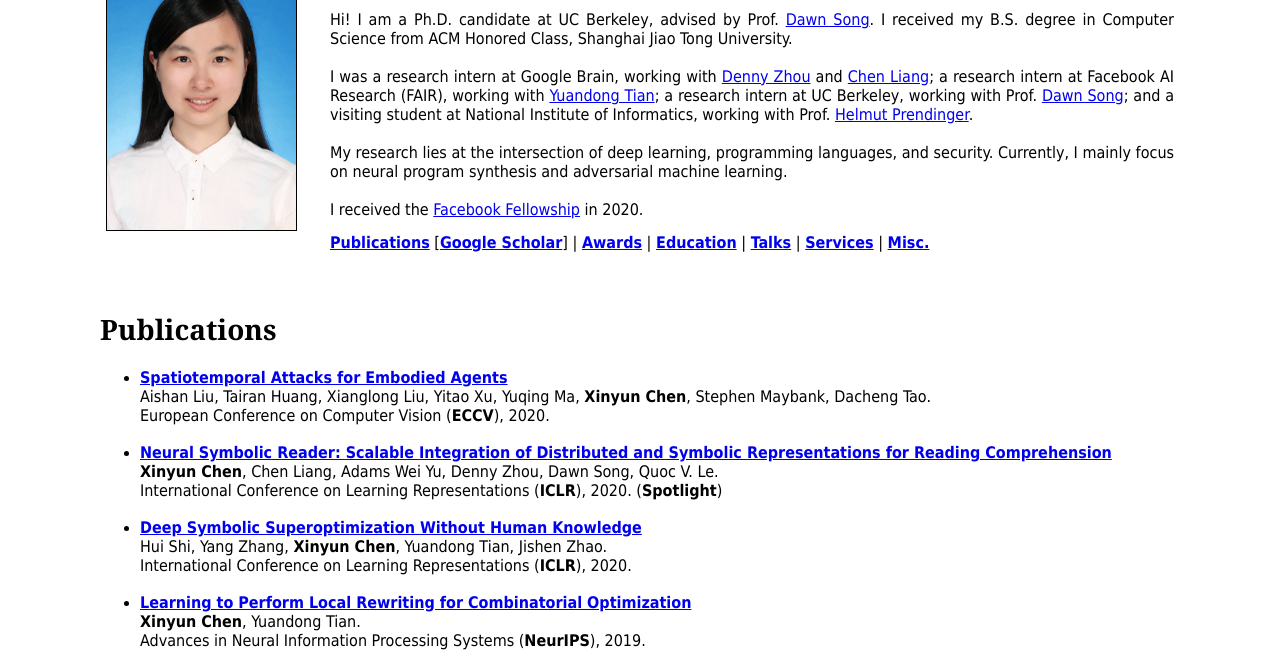
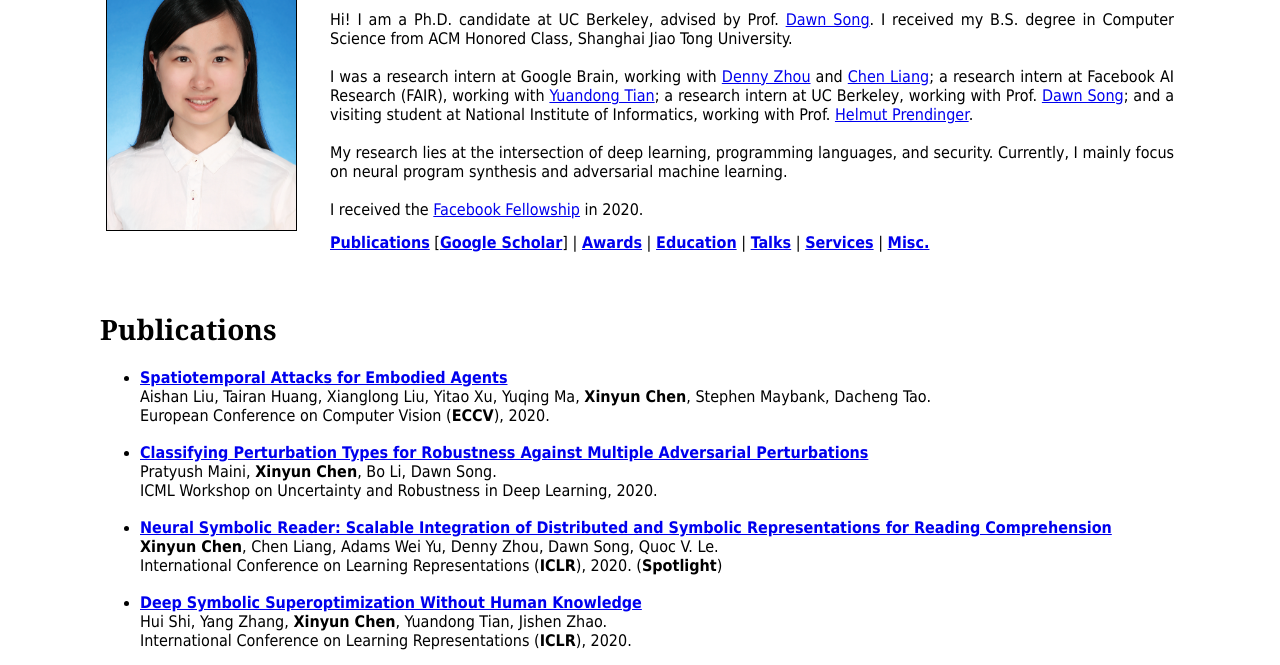
Before and after one commit to Jungyhuk/jungyhuk.github.io, a plain HTML site: page index.html in a window 1280 px wide. Shown: the part 120-785 px from the top of the page. Drawn offline with nearby package versions, Linux system fonts and the light colour scheme.

Commit message:
add UDL paper

```diff
--- a/index.html
+++ b/index.html
@@ -192,6 +192,14 @@ $("#tag-privacy-box").click(function() {
 <br>
 
 <li>
+    <p class="content"><a href="http://www.gatsby.ucl.ac.uk/~balaji/udl2020/accepted-papers/UDL2020-paper-073.pdf"><strong>Classifying Perturbation Types for Robustness Against Multiple Adversarial Perturbations</strong></a></p>
+    <p class="content">Pratyush Maini, <strong>Xinyun Chen</strong>, Bo Li, Dawn Song.</p>
+      <p class="content">ICML Workshop on Uncertainty and Robustness in Deep Learning, 2020.</p>
+</li>
+
+<br>
+
+<li>
     <p class="content"><a href="https://openreview.net/forum?id=ryxjnREFwH"><strong>Neural Symbolic Reader: Scalable Integration of Distributed and Symbolic Representations for Reading Comprehension</strong></a></p>
     <p class="content"><strong>Xinyun Chen</strong>, Chen Liang, Adams Wei Yu, Denny Zhou, Dawn Song, Quoc V. Le.</p>
       <p class="content">International Conference on Learning Representations (<strong>ICLR</strong>), 2020. (<strong>Spotlight</strong>)</p>
```
